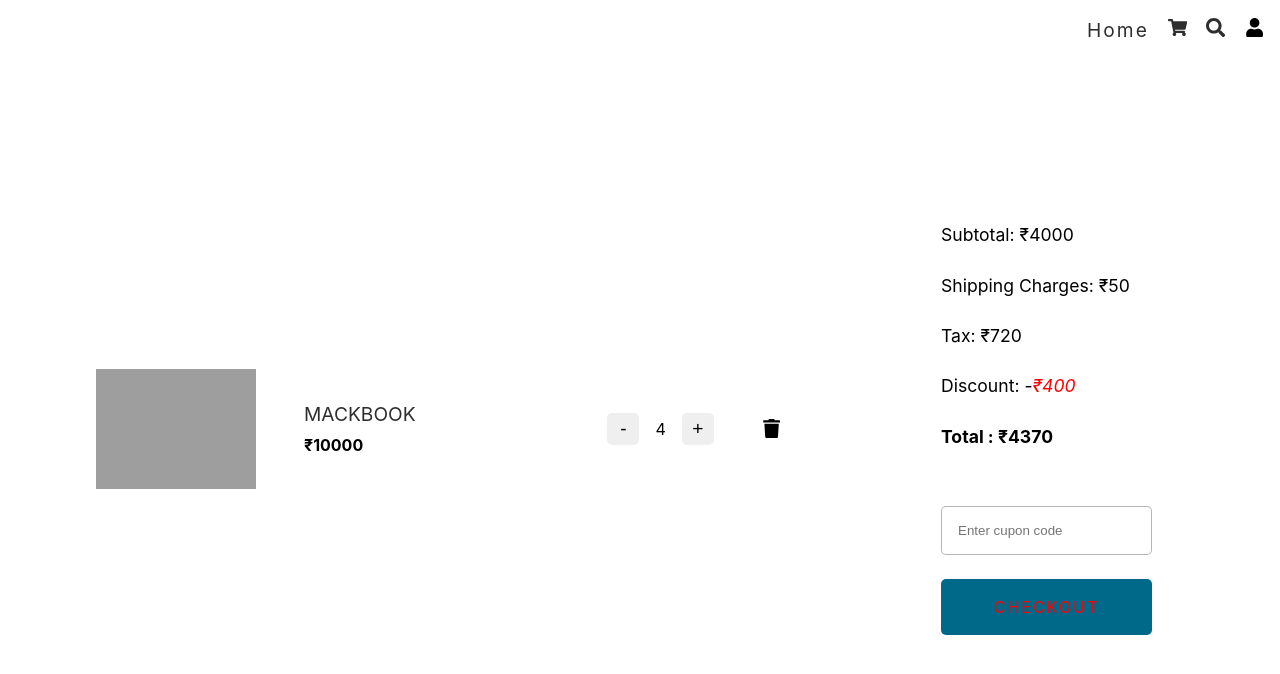
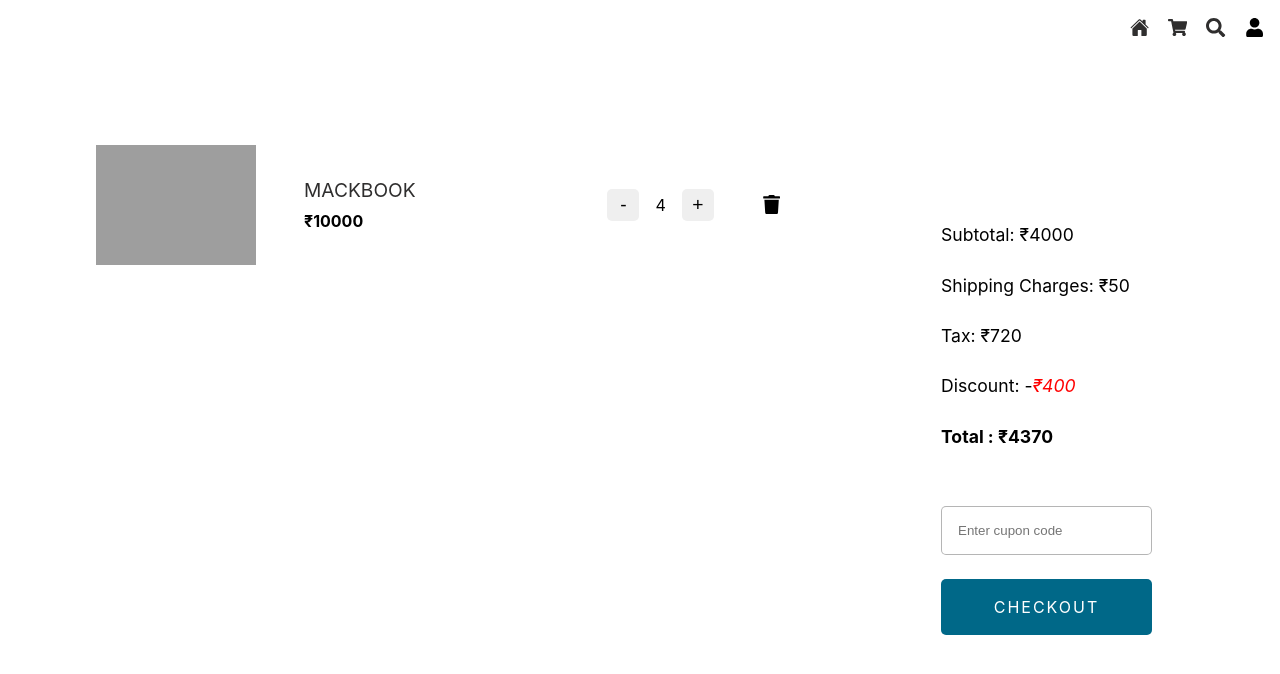
Before and after one commit to ShaileshJadav2732/Ecommerce, a React (Vite) app: page /cart in a window 1280 px wide. Shown: the top 674 px of the page. Built offline with nearby package versions, Linux system fonts and the light colour scheme; grey boxes are pictures that could not be loaded.

Commit message:
add cart

```diff
--- a/src/components/header.tsx
+++ b/src/components/header.tsx
@@ -1,4 +1,5 @@
 import { Link } from "react-router-dom";
+import { IoHome } from "react-icons/io5";
 import {
   FaShoppingCart,
   FaSearch,
@@ -20,7 +21,7 @@
   return (
     <nav className="header">
       <Link to={"/"} onClick={() => setIsOpen(false)}>
-        Home
+       <IoHome/>
       </Link>
       <Link to={"/cart"} onClick={() => setIsOpen(false)}>
         <FaShoppingCart />
--- a/src/styles/_cart.scss
+++ b/src/styles/_cart.scss
@@ -1,6 +1,6 @@
 .cart{
    padding: 2rem 4rem;
-   @include flex(row,space-between,center,4rem);
+   @include flex(row,stretch,space-between,4rem);
    height:calc(100vh - 4rem);
    >main{
       width: 70%;
@@ -34,7 +34,7 @@
       background-color:$color3;
       padding: 1rem;
       text-decoration: none;
-      color: $color1;
+      color:white;
       @include flex;
       border-radius: 5px;
       text-transform: uppercase;
@@ -87,8 +87,8 @@
       cursor: pointer;
       font-size: 1.2rem;
       &:hover{
-         background-color: $color2;
-         color: $color1;
+         background-color: $color3;
+         color: white;
       }
    }
  }
```
